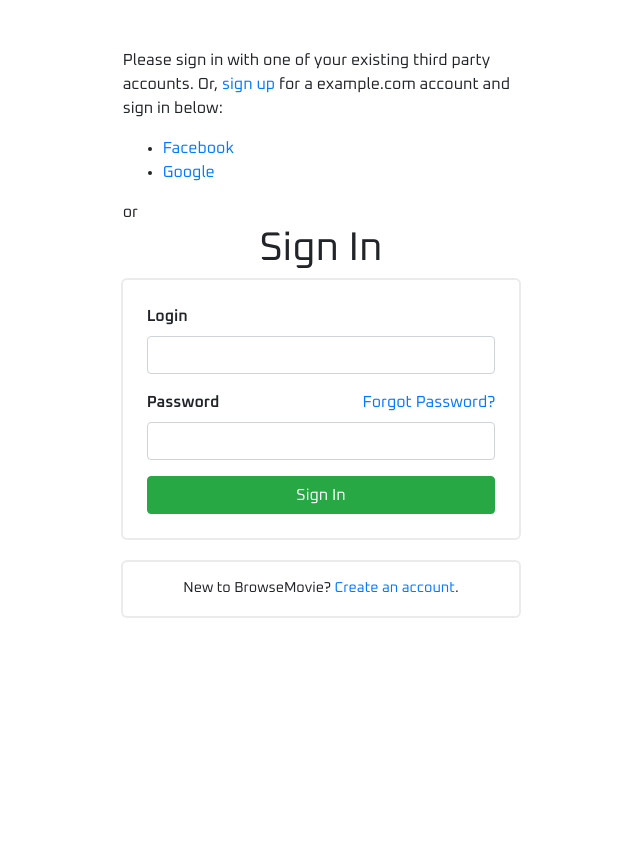
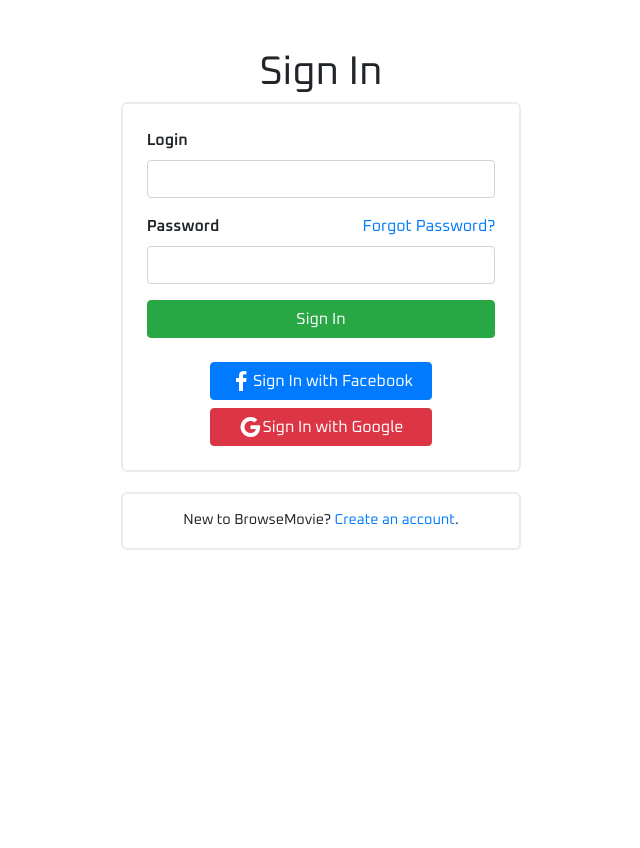
Before and after one commit to stasius12/browse-movie, a Django app: page /accounts/login/ in a window 1280 px wide. Shown: the whole page, without its empty margins (319-959 px from the left). Run offline with Django 3.2, Linux system fonts and the light colour scheme; some libraries are stand-ins or nearby versions.

Commit message:
add login with social accounts

```diff
--- a/browse_movie/templates/account/base.html
+++ b/browse_movie/templates/account/base.html
@@ -1,6 +1,7 @@
 {% extends 'base.html' %}
 
 {% block extrahead %}
+<meta name="google-signin-client_id" content="101775380685-bio2mvpmqu3uh46vkbp03cne2ihqj1p1.apps.googleusercontent.com">
 <style>
 .form-container {
     border-radius: .25rem;;
@@ -15,9 +16,10 @@
 {% block content %}
 <div class="min-vh-100 mt-5">
     <div class="row">
-        <div class="col-sm-6 offset-sm-3 col-lg-4 offset-lg-4">
+        <div class="col-sm-6 offset-sm-3 col-xl-4 offset-xl-4">
         {% block auth_content %}{% endblock auth_content %}
     </div>
 </div>
 </div>
+<script src="https://apis.google.com/js/platform.js" async defer></script>
 {% endblock content %}
--- a/browse_movie/templates/account/login.html
+++ b/browse_movie/templates/account/login.html
@@ -1,35 +1,11 @@
 {% extends "account/base.html" %}
 
-{% load i18n %}
+{% load i18n static %}
 {% load account socialaccount %}
 
 {% block title %}SignIn{% endblock title %}
 
 {% block auth_content %}
-
-{% get_providers as socialaccount_providers %}
-
-{% if socialaccount_providers %}
-<p>{% blocktrans with site.name as site_name %}Please sign in with one
-of your existing third party accounts. Or, <a href="{{ signup_url }}">sign up</a>
-for a {{ site_name }} account and sign in below:{% endblocktrans %}</p>
-
-<div class="socialaccount_ballot">
-
-  <ul class="socialaccount_providers">
-    {% include "socialaccount/snippets/provider_list.html" with process="login" %}
-  </ul>
-
-  <div class="login-or">{% trans 'or' %}</div>
-
-</div>
-
-{% include "socialaccount/snippets/login_extra.html" %}
-
-{% else %}
-<p>{% blocktrans %}If you have not created an account yet, then please
-<a href="{{ signup_url }}">sign up</a> first.{% endblocktrans %}</p>
-{% endif %}
 
 <h1 class="text-center">Sign In</h1>
 
@@ -55,6 +31,18 @@ for a {{ site_name }} account and sign in below:{% endblocktrans %}</p>
     {% endif %}
 
     <button class="primaryAction btn btn-success btn-block" type="submit">Sign In</button>
+    <div class="row mt-4">
+        <div class='col-md-8 offset-md-2'>
+            <a class="btn btn-primary btn-block d-flex align-items-center justify-content-center" href="{% provider_login_url "facebook" %}">
+                <img src="{% static 'facebook.png' %}">
+                <span>Sign In with Facebook</span>
+            </a>
+            <a class="btn btn-danger btn-block d-flex align-items-center justify-content-center" href="{% provider_login_url "google" %}">
+                <img src="{% static 'google.png' %}">
+                <span>Sign In with Google</span>
+            </a>
+        </div>
+    </div>
 </form>
 <div class="form-container mt-4 p-3 text-center smaller-text">
     New to BrowseMovie? <a href="{{ signup_url }}">Create an account</a>.
```
Also changed, not shown: browse_movie/settings.py (+4 -4 lines), browse_movie/static/facebook.png (added), browse_movie/static/google.png (added).
